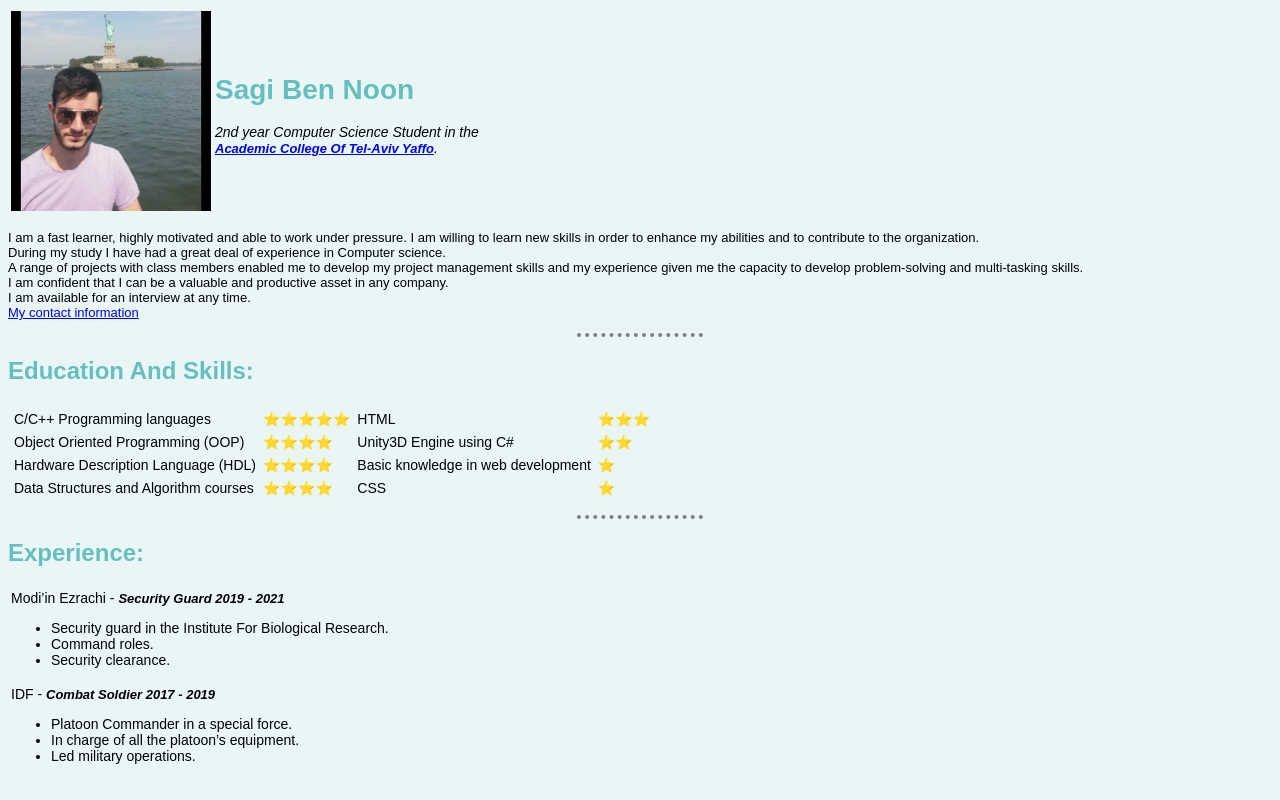
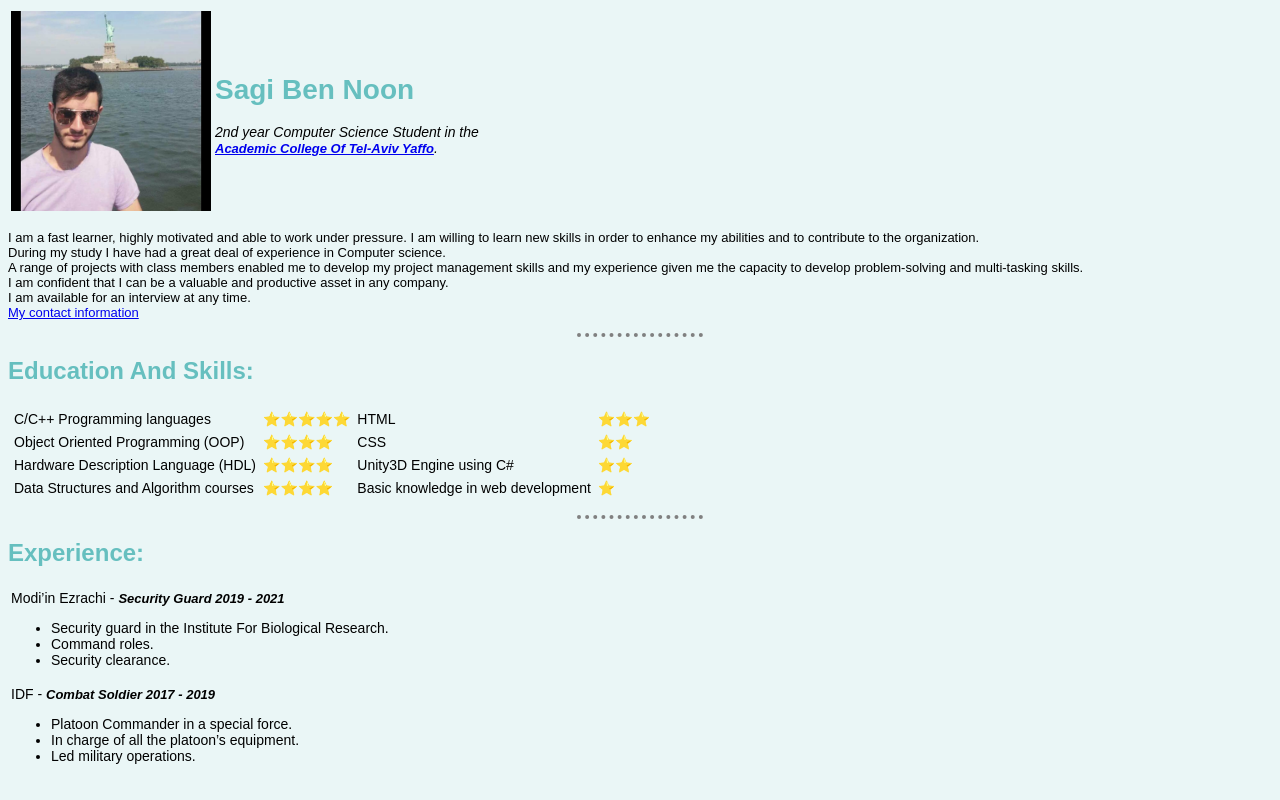
Before and after one commit to sagibn/CV, a plain HTML site: page index.html in a window 1280 px wide. Drawn offline with Linux system fonts and the light colour scheme.

Commit message:
Update index.html

```diff
--- a/index.html
+++ b/index.html
@@ -46,7 +46,7 @@
       </td>
       <td>⭐️⭐️⭐️⭐️</td>
       <td>
-        Unity3D Engine using C#
+        CSS
       </td>
       <td>⭐️⭐️</td>
     </tr>
@@ -56,9 +56,9 @@
       </td>
       <td>⭐️⭐️⭐️⭐️</td>
       <td>
-        Basic knowledge in web development
+        Unity3D Engine using C#
       </td>
-      <td>⭐️</td>
+      <td>⭐️⭐️</td>
     </tr>
     <tr>
       <td>
@@ -66,7 +66,7 @@
       </td>
       <td>⭐️⭐️⭐️⭐️</td>
       <td>
-        CSS
+        Basic knowledge in web development
       </td>
       <td>⭐️</td>
     </tr>
```
